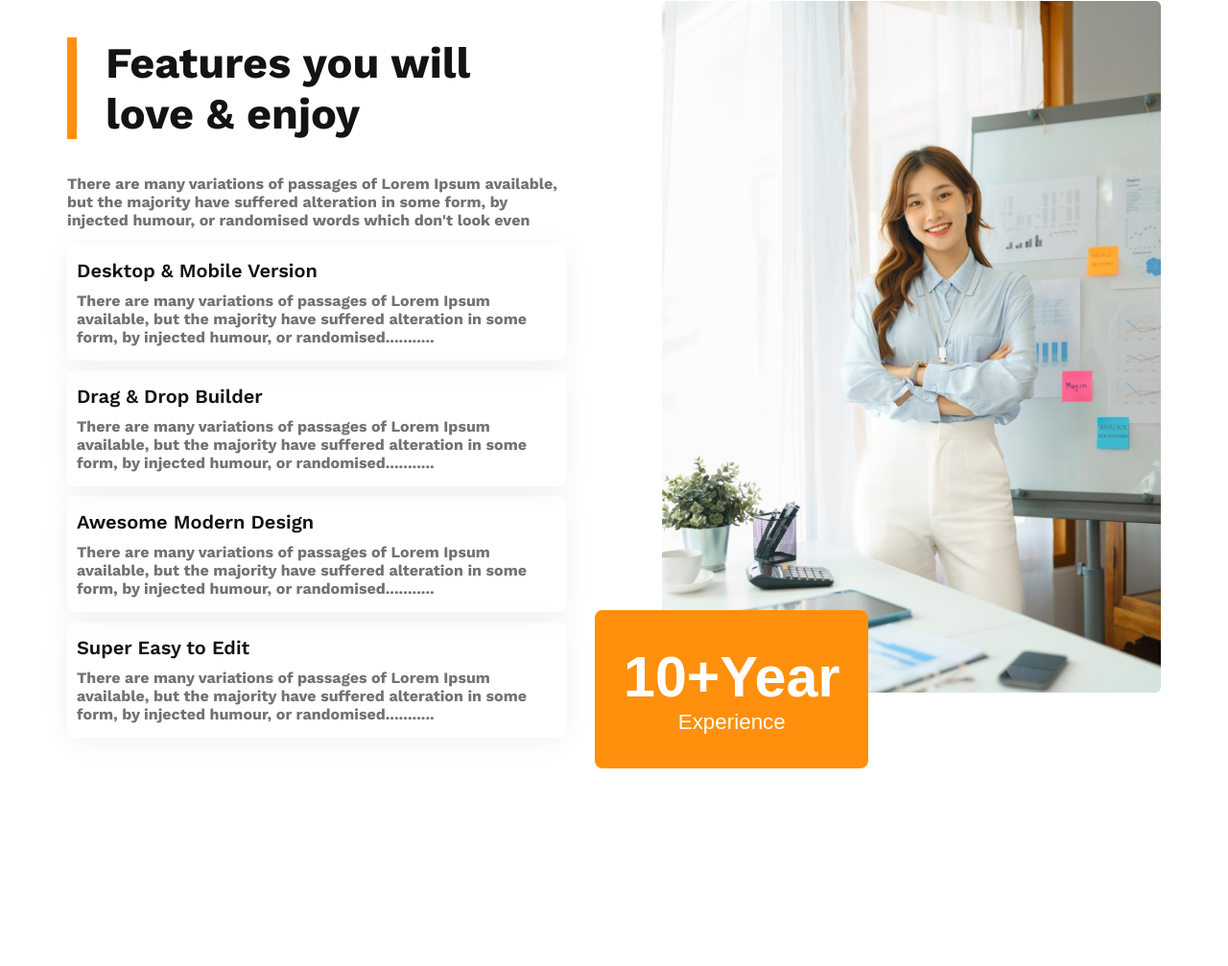
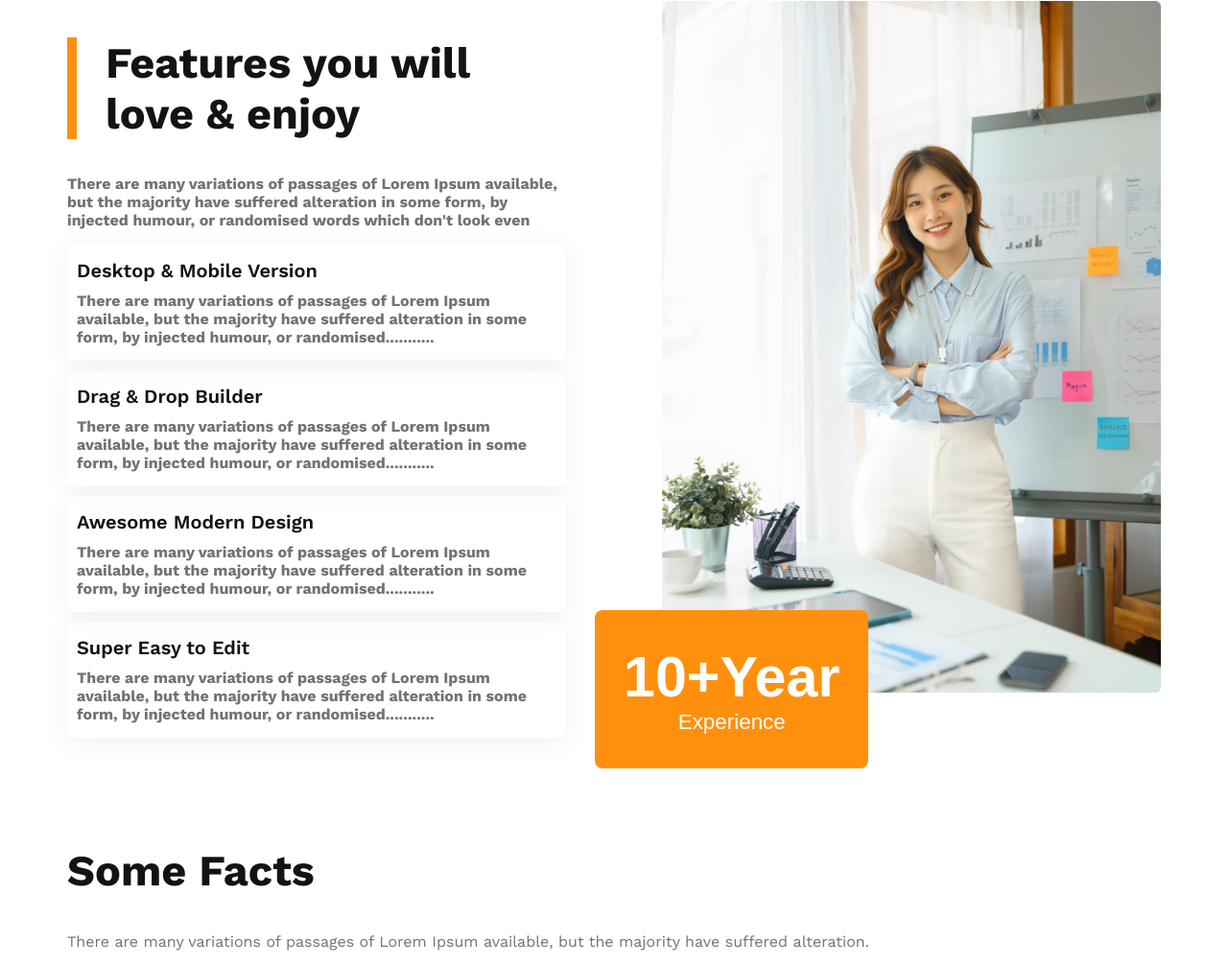
Before and after one commit to tanmoyh2407/g3-architect-website, a plain HTML site: page index.html in a window 1280 px wide. Shown: the part 1920-2927 px from the top of the page at 96% size. Before the commit the page ends 2729 px from the top, so only its background shows below. Drawn offline with nearby package versions, Linux system fonts and the light colour scheme.

Commit message:
Start Facts section

```diff
--- a/index.html
+++ b/index.html
@@ -112,6 +112,15 @@
             </div>
         </section>
         <!-- Features section End -->
+         <!-- Facts Section START -->
+          <section class="facts">
+            <h1 class="dark1_45bold">Some Facts</h1>
+            <p class="dark3_regular">
+                There are many variations of passages of Lorem Ipsum available, but the majority have suffered alteration.
+            </p>
+
+          </section>
+         <!-- Facts Section END -->
     </main>
     <footer>
 
```
